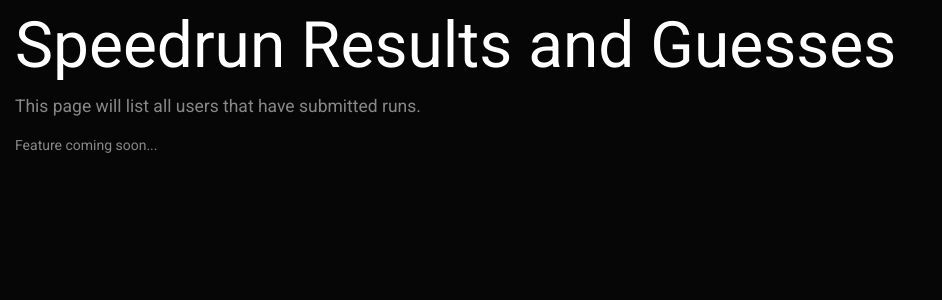
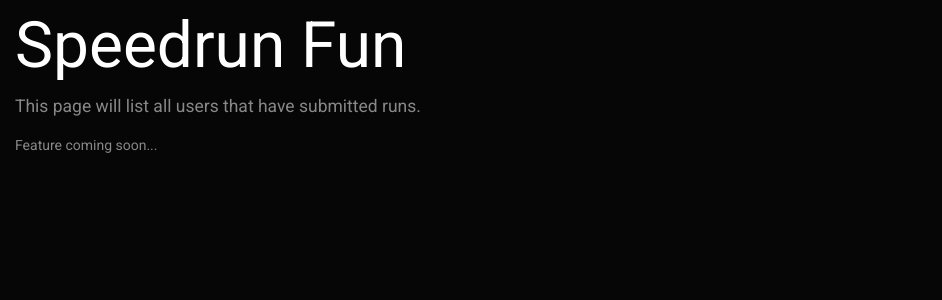
Before and after one commit to smashedr/speedrun-web, a Django app: page / in a window 1280 px wide. Shown: the part 63-363 px from the top of the page, without its empty margins (0-942 px from the left). Run offline with Django 3.2, Linux system fonts and the light colour scheme; parts of the project's set-up code (start-up, migrations or seed data) failed here and were passed over; some libraries are stand-ins or nearby versions.

Commit message:
Minor update.

```diff
--- a/home/models.py
+++ b/home/models.py
@@ -8,7 +8,7 @@ class Result(models.Model):
     offset = models.IntegerField()
 
     def __str__(self):
-        offset = '+{}'.format(self.offset) if self.offset > 0 else '{}'.format(self.offset)
+        offset = '+{}'.format(self.offset) if self.offset > 0 else self.offset
         return '{}: {} ({})'.format(self.user, self.user, offset)
 
 
--- a/templates/home.html
+++ b/templates/home.html
@@ -8,7 +8,7 @@
 {% block body %}
     <div class="row mt-2">
         <div class="col">
-            <h1>Speedrun Results and Guesses</h1>
+            <h1>Speedrun Fun</h1>
             <p class="lead">This page will list all users that have submitted runs.</p>
             <p>Feature coming soon...</p>
         </div>
```
